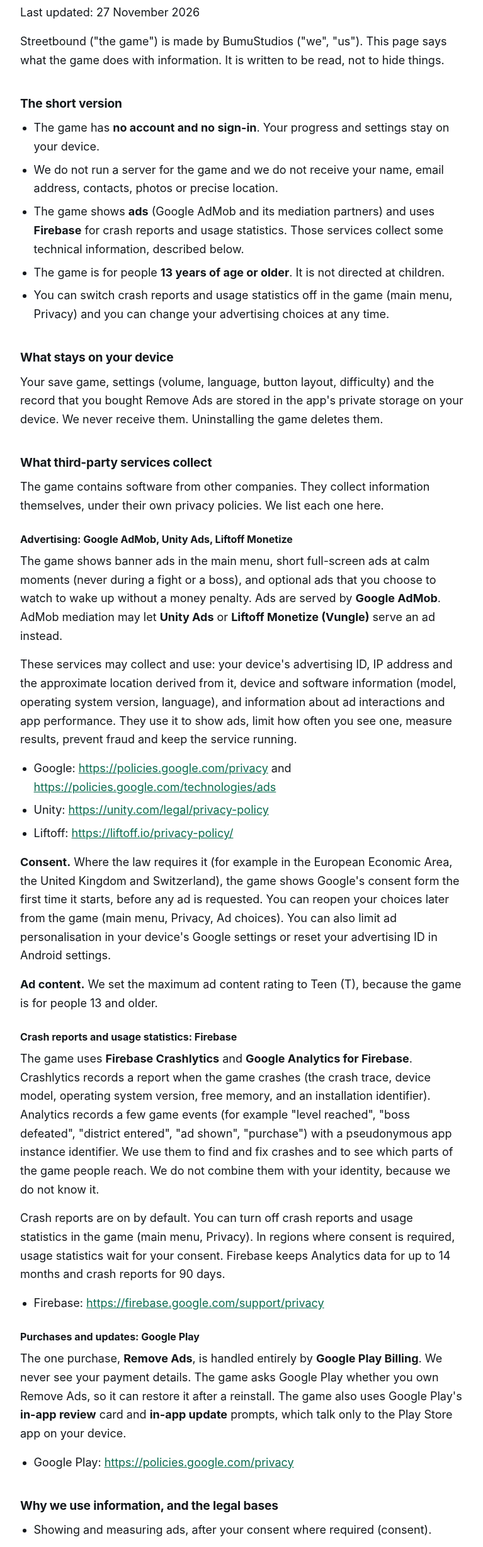
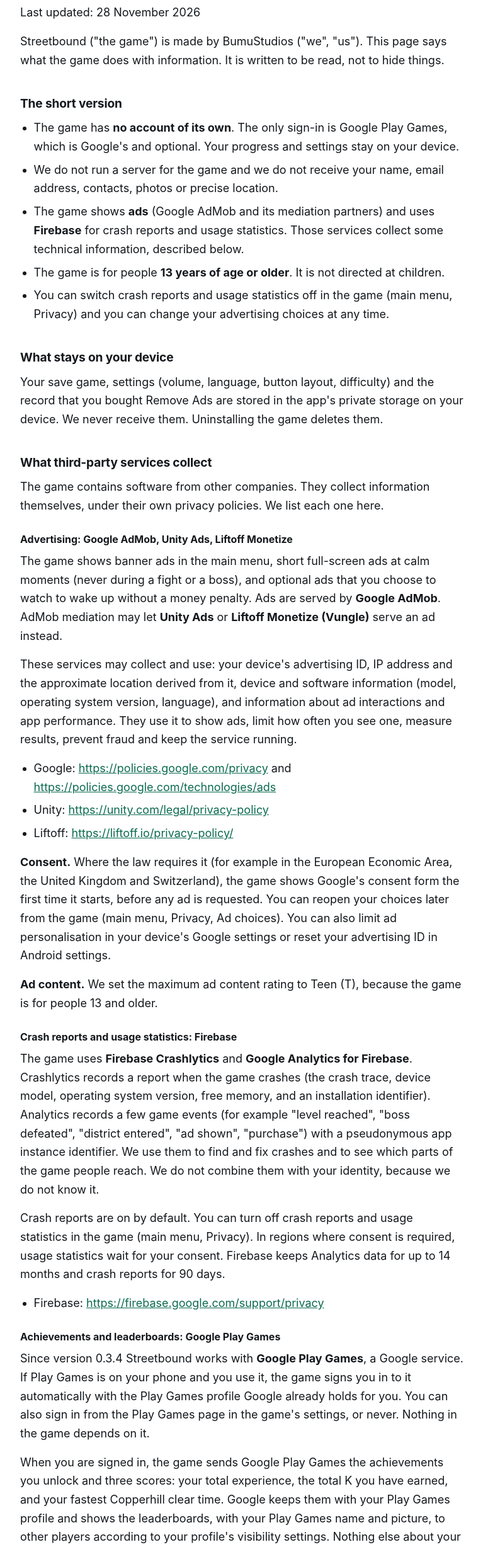
Before and after one commit to bumustudios/bumustudios.github.io, a plain HTML site: page streetbound/privacy/index.html in a window 1280 px wide. Shown: the part 94-2550 px from the top of the page at 63% size, without its empty margins (256-1023 px from the left). Drawn offline with Linux system fonts and the light colour scheme.

Commit message:
Streetbound privacy: optional Google Play Games (achievements, leaderboards) from 0.3.4
Co-Authored-By: Claude Opus 5.5 <noreply@anthropic.com>

```diff
--- a/streetbound/privacy/index.html
+++ b/streetbound/privacy/index.html
@@ -4,7 +4,7 @@
 <meta charset="utf-8">
 <meta name="viewport" content="width=device-width, initial-scale=1">
 <title>Privacy Policy — Streetbound</title>
-<meta name="description" content="Privacy policy for the Streetbound Android game. No account; ads, usage statistics and crash reports through Google and its partners.">
+<meta name="description" content="Privacy policy for the Streetbound Android game. No account of its own; ads, usage statistics, crash reports and the optional Google Play Games achievements and leaderboards go through Google and its partners.">
 <meta name="color-scheme" content="light dark">
 <style>
   :root {
@@ -101,11 +101,11 @@
 <body>
 <main>
 <h1>Streetbound Privacy Policy</h1>
-<p>Last updated: 27 November 2026</p>
+<p>Last updated: 28 November 2026</p>
 <p>Streetbound ("the game") is made by BumuStudios ("we", "us"). This page says what the game does with information. It is written to be read, not to hide things.</p>
 <h2>The short version</h2>
 <ul>
-<li>The game has <strong>no account and no sign-in</strong>. Your progress and settings stay on your device.</li>
+<li>The game has <strong>no account of its own</strong>. The only sign-in is Google Play Games, which is Google's and optional. Your progress and settings stay on your device.</li>
 <li>We do not run a server for the game and we do not receive your name, email address, contacts, photos or precise location.</li>
 <li>The game shows <strong>ads</strong> (Google AdMob and its mediation partners) and uses <strong>Firebase</strong> for crash reports and usage statistics. Those services collect some technical information, described below.</li>
 <li>The game is for people <strong>13 years of age or older</strong>. It is not directed at children.</li>
@@ -131,6 +131,10 @@
 <ul>
 <li>Firebase: <a href="https://firebase.google.com/support/privacy">https://firebase.google.com/support/privacy</a></li>
 </ul>
+<h3>Achievements and leaderboards: Google Play Games</h3>
+<p>Since version 0.3.4 Streetbound works with <strong>Google Play Games</strong>, a Google service. If Play Games is on your phone and you use it, the game signs you in to it automatically with the Play Games profile Google already holds for you. You can also sign in from the Play Games page in the game's settings, or never. Nothing in the game depends on it.</p>
+<p>When you are signed in, the game sends Google Play Games the achievements you unlock and three scores: your total experience, the total K you have earned, and your fastest Copperhill clear time. Google keeps them with your Play Games profile and shows the leaderboards, with your Play Games name and picture, to other players according to your profile's visibility settings. Nothing else about your play is sent, and we receive no personal data from it, only what Google shows publicly on the leaderboards and aggregated statistics.</p>
+<p>Your Play Games profile, its visibility and its data are managed in the Google Play Games app and your Google Account, under the <a href="https://policies.google.com/privacy">Google Privacy Policy</a>.</p>
 <h3>Purchases and updates: Google Play</h3>
 <p>The one purchase, <strong>Remove Ads</strong>, is handled entirely by <strong>Google Play Billing</strong>. We never see your payment details. The game asks Google Play whether you own Remove Ads, so it can restore it after a reinstall. The game also uses Google Play's <strong>in-app review</strong> card and <strong>in-app update</strong> prompts, which talk only to the Play Store app on your device.</p>
 <ul>
```
